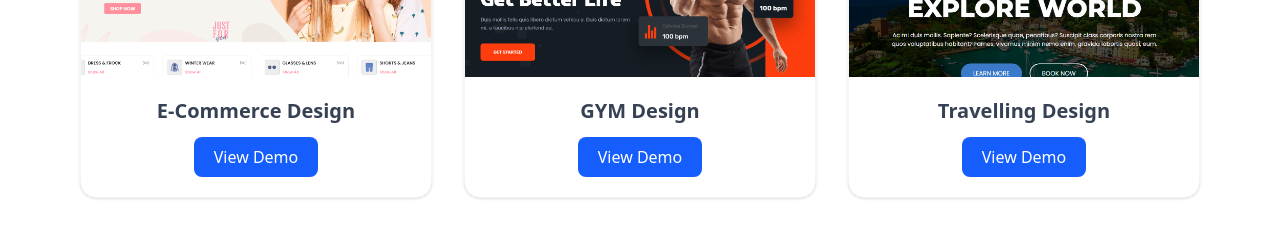
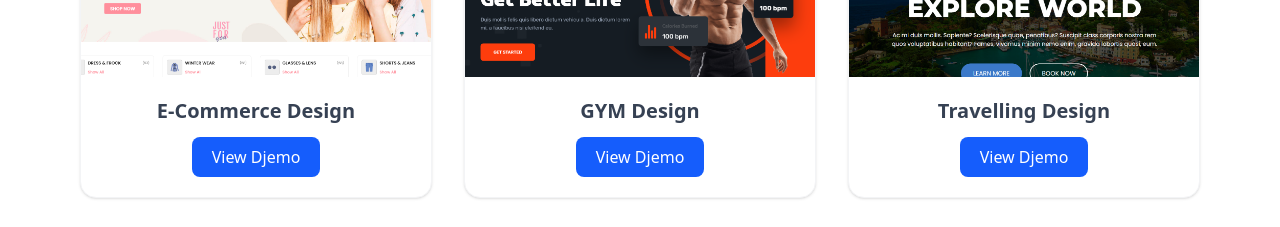
Before and after one commit to abhisheksingh01-ai/Nexware_Digital, a React (Vite) app: page / in a window 1280 px wide. Shown: the part 2340-2567 px from the top of the page. Built offline with nearby package versions, Linux system fonts and the light colour scheme.

Commit message:
random space

```diff
--- a/src/component/Features/portfolio/Portfolio.jsx
+++ b/src/component/Features/portfolio/Portfolio.jsx
@@ -5,7 +5,7 @@ import project_02 from "../../../assets/project_02.png";
 import project_03 from "../../../assets/project_03.png";
 
 
-export default function Portfolio() {
+export default function  Portfolio() {
   const projects = [
     {
       id: 1,
@@ -52,7 +52,7 @@ export default function Portfolio() {
                 rel="noopener noreferrer"
                 className="inline-block bg-blue-600 text-white px-5 py-2 rounded-lg font-medium hover:bg-blue-700 transition"
               >
-                View Demo
+                View Djemo
               </a>
             </div>
           </div>
```
